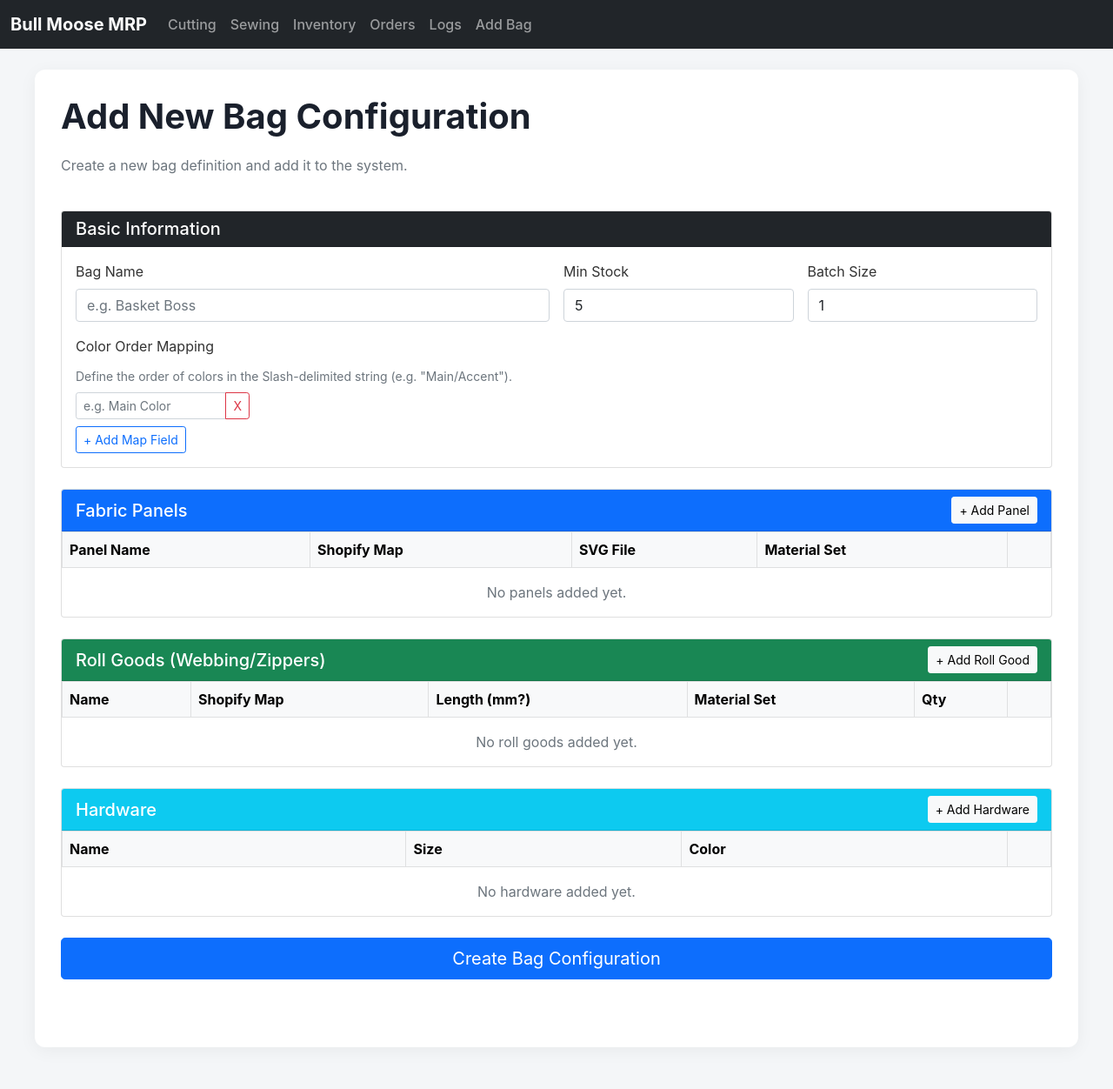
After one commit to NikolaasBender/MRP_mongoose, a Flask app: page /add_bag in a window 1280 px wide. The commit adds this page. Shown: the whole page at 87% size. Run offline with Flask 3, Linux system fonts and the light colour scheme; lists and menus that the app fills with data are empty; parts of the project's set-up code (start-up, migrations or seed data) failed here and were passed over; some libraries are stand-ins or nearby versions.

Commit message:
add bags

```diff
--- a/src/main.py
+++ b/src/main.py
@@ -12,6 +12,9 @@ import argparse
 import multiprocessing
 import time
 from logger import setup_logger
+
+from werkzeug.utils import secure_filename
+import yaml
 
 # --- WEB SERVER IMPORTS ---
 from flask import Flask, render_template, redirect, url_for, request
@@ -30,6 +33,7 @@ API_VERSION = os.getenv("SHOPIFY_API_VERSION")
 API_KEY = os.getenv("SHOPIFY_API_KEY")
 ACCESS_TOKEN = os.getenv("SHOPIFY_ACCESS_TOKEN")
 QUERY_INTERVAL = float(os.getenv("QUERY_INTERVAL", "3"))  # Default to 3 seconds if not set
+ASSETS_DIR = os.path.join(os.path.dirname(os.path.abspath(__file__)), 'static', 'assets')
 
 # Initialize global/shared resources
 # NOTE: In a multiprocessing environment, this global state is copied.
@@ -59,13 +63,113 @@ base_dir = os.path.dirname(os.path.abspath(__file__))
 template_dir = os.path.join(base_dir, '..', 'templates')
 
 # Initialize the Flask app outside the function
-app = Flask(__name__, template_folder=template_dir)
+app = Flask(__name__, template_folder=template_dir, static_folder='static')
 
 # NOTE: The database connection and logic remain the same,
 # relying on the globally defined 'database' object (or the file 'inventory.db').
 @app.route('/')
 def index():
     return redirect(url_for('cutting'))
+
+@app.route('/add_bag', methods=['GET', 'POST'])
+def add_bag():
+    if request.method == 'GET':
+        return render_template('add_bag.html')
+
+    if request.method == 'POST':
+        try:
+            f = request.form
+
+            # 1. Parse Basic Info
+            bag_data = {
+                'name': f.get('name'),
+                'inventory_policy': {
+                    'min_stock': int(f.get('min_stock', 5)),
+                    'batch_size': int(f.get('batch_size', 1))
+                },
+                'color_order_map': f.getlist('color_order_map[]'),
+                'fabric_panels': [],
+                'hardware': [],
+                'roll_goods': []
+            }
+
+            # 2. Parse Panels & Upload Files
+            panel_names = f.getlist('panel_name[]')
+            panel_maps = f.getlist('panel_shop_map[]')
+            panel_materials = f.getlist('panel_material[]')
+            panel_files = request.files.getlist('panel_file[]')
+
+            # Ensure assets directory exists
+            if not os.path.exists(ASSETS_DIR):
+                os.makedirs(ASSETS_DIR)
+
+            for i, name in enumerate(panel_names):
+                if not name: continue # Skip empty rows
+
+                filename = "placeholder.svg"
+                if i < len(panel_files) and panel_files[i].filename:
+                    file = panel_files[i]
+                    filename = secure_filename(file.filename)
+                    file.save(os.path.join(ASSETS_DIR, filename))
+
+                bag_data['fabric_panels'].append({
+                    'name': name,
+                    'shop_map': panel_maps[i] if i < len(panel_maps) else "",
+                    'file_path': filename,
+                    'material_set': panel_materials[i] if i < len(panel_materials) else "Default Fabric"
+                })
+
+            # 3. Parse Hardware
+            hw_names = f.getlist('hw_name[]')
+            hw_sizes = f.getlist('hw_size[]')
+            hw_colors = f.getlist('hw_color[]')
+
+            for i, name in enumerate(hw_names):
+                if not name: continue
+                bag_data['hardware'].append({
+                    'name': name,
+                    'size': int(hw_sizes[i]) if i < len(hw_sizes) and hw_sizes[i] else 0,
+                    'color': hw_colors[i] if i < len(hw_colors) else "Silver"
+                })
+
+            # 4. Parse Roll Goods
+            rg_names = f.getlist('webbing_name[]')
+            rg_maps = f.getlist('webbing_shop_map[]')
+            rg_lens = f.getlist('webbing_len[]')
+            rg_mats = f.getlist('webbing_material[]')
+            rg_qtys = f.getlist('webbing_qty[]')
+
+            for i, name in enumerate(rg_names):
+                if not name: continue
+                bag_data['roll_goods'].append({
+                    'name': name,
+                    'shop_map': rg_maps[i] if i < len(rg_maps) else "",
+                    'len': int(rg_lens[i]) if i < len(rg_lens) and rg_lens[i] else 0,
+                    'material_set': rg_mats[i] if i < len(rg_mats) else "Default",
+                    'quantity': int(rg_qtys[i]) if i < len(rg_qtys) and rg_qtys[i] else 1
+                })
+
+            # 5. Append to YAML
+            # We wrap it in a 'bag' key as per existing schema
+            full_doc = {'bag': bag_data}
+
+            with open('src/bags_configs.yaml', 'a') as f:
+                f.write('\n---\n')
+                yaml.dump(full_doc, f, sort_keys=False)
+
+            logger.info(f"Successfully added new bag: {bag_data['name']}")
+
+            # Reload bags in memory (for this process only)
+            global bags
+            bags = Bag.from_yaml('src/bags_configs.yaml')
+            # Update order_manager's reference
+            order_manager.bags = bags
+
+            return redirect(url_for('cutting'))
+
+        except Exception as e:
+            logger.error(f"Error adding bag: {e}")
+            return f"Error adding bag: {str(e)}", 500
 
 @app.route('/cutting')
 def cutting():
--- /dev/null
+++ b/templates/add_bag.html
@@ -0,0 +1,218 @@
+{% extends 'layout.html' %}
+
+{% block content %}
+<div class="row mb-4">
+    <div class="col">
+        <h1>Add New Bag Configuration</h1>
+        <p class="text-muted">Create a new bag definition and add it to the system.</p>
+    </div>
+</div>
+
+<form action="{{ url_for('add_bag') }}" method="POST" enctype="multipart/form-data" id="addBagForm">
+    <!-- Basic Information -->
+    <div class="card mb-4">
+        <div class="card-header bg-dark text-white">
+            <h5 class="mb-0">Basic Information</h5>
+        </div>
+        <div class="card-body">
+            <div class="row g-3">
+                <div class="col-md-6">
+                    <label for="bagName" class="form-label">Bag Name</label>
+                    <input type="text" class="form-control" id="bagName" name="name" required
+                        placeholder="e.g. Basket Boss">
+                </div>
+                <!-- Inventory Policy -->
+                <div class="col-md-3">
+                    <label for="minStock" class="form-label">Min Stock</label>
+                    <input type="number" class="form-control" id="minStock" name="min_stock" value="5" required>
+                </div>
+                <div class="col-md-3">
+                    <label for="batchSize" class="form-label">Batch Size</label>
+                    <input type="number" class="form-control" id="batchSize" name="batch_size" value="1" required>
+                </div>
+
+                <!-- Color Order Map -->
+                <div class="col-12">
+                    <label class="form-label">Color Order Mapping</label>
+                    <div class="form-text mb-2">Define the order of colors in the Slash-delimited string (e.g.
+                        "Main/Accent").</div>
+                    <div id="colorMapContainer" class="d-flex flex-wrap gap-2 mb-2">
+                        <!-- Dynamic inputs will go here -->
+                        <div class="input-group input-group-sm" style="width: 200px;">
+                            <input type="text" class="form-control" name="color_order_map[]"
+                                placeholder="e.g. Main Color" required>
+                            <button class="btn btn-outline-danger" type="button"
+                                onclick="this.parentElement.remove()">X</button>
+                        </div>
+                    </div>
+                    <button type="button" class="btn btn-sm btn-outline-primary" onclick="addColorMapField()">+ Add Map
+                        Field</button>
+                </div>
+            </div>
+        </div>
+    </div>
+
+    <!-- Fabric Panels -->
+    <div class="card mb-4">
+        <div class="card-header bg-primary text-white d-flex justify-content-between align-items-center">
+            <h5 class="mb-0">Fabric Panels</h5>
+            <button type="button" class="btn btn-sm btn-light" onclick="addPanelRow()">+ Add Panel</button>
+        </div>
+        <div class="card-body p-0">
+            <div class="table-responsive">
+                <table class="table table-bordered mb-0" id="panelsTable">
+                    <thead class="table-light">
+                        <tr>
+                            <th>Panel Name</th>
+                            <th>Shopify Map</th>
+                            <th>SVG File</th>
+                            <th>Material Set</th>
+                            <th width="50"></th>
+                        </tr>
+                    </thead>
+                    <tbody>
+                        <!-- Rows added via JS -->
+                    </tbody>
+                </table>
+            </div>
+            <div class="p-3 text-center text-muted" id="noPanelsMsg">No panels added yet.</div>
+        </div>
+    </div>
+
+    <!-- Roll Goods -->
+    <div class="card mb-4">
+        <div class="card-header bg-success text-white d-flex justify-content-between align-items-center">
+            <h5 class="mb-0">Roll Goods (Webbing/Zippers)</h5>
+            <button type="button" class="btn btn-sm btn-light" onclick="addWebbingRow()">+ Add Roll Good</button>
+        </div>
+        <div class="card-body p-0">
+            <div class="table-responsive">
+                <table class="table table-bordered mb-0" id="webbingTable">
+                    <thead class="table-light">
+                        <tr>
+                            <th>Name</th>
+                            <th>Shopify Map</th>
+                            <th>Length (mm?)</th>
+                            <th>Material Set</th>
+                            <th>Qty</th>
+                            <th width="50"></th>
+                        </tr>
+                    </thead>
+                    <tbody>
+                        <!-- Rows added via JS -->
+                    </tbody>
+                </table>
+            </div>
+            <div class="p-3 text-center text-muted" id="noWebbingMsg">No roll goods added yet.</div>
+        </div>
+    </div>
+
+    <!-- Hardware -->
+    <div class="card mb-4">
+        <div class="card-header bg-info text-white d-flex justify-content-between align-items-center">
+            <h5 class="mb-0">Hardware</h5>
+            <button type="button" class="btn btn-sm btn-light" onclick="addHardwareRow()">+ Add Hardware</button>
+        </div>
+        <div class="card-body p-0">
+            <div class="table-responsive">
+                <table class="table table-bordered mb-0" id="hardwareTable">
+                    <thead class="table-light">
+                        <tr>
+                            <th>Name</th>
+                            <th>Size</th>
+                            <th>Color</th>
+                            <th width="50"></th>
+                        </tr>
+                    </thead>
+                    <tbody>
+                        <!-- Rows added via JS -->
+                    </tbody>
+                </table>
+            </div>
+            <div class="p-3 text-center text-muted" id="noHardwareMsg">No hardware added yet.</div>
+        </div>
+    </div>
+
+    <div class="d-grid gap-2 mb-5">
+        <button type="submit" class="btn btn-primary btn-lg">Create Bag Configuration</button>
+    </div>
+
+</form>
+
+{% endblock %}
+
+{% block scripts %}
+<script>
+    // --- Helper to Create Inputs ---
+    function createInput(name, placeholder, type = "text", required = true, value = "") {
+        return `<input type="${type}" name="${name}" class="form-control form-control-sm" placeholder="${placeholder}" ${required ? 'required' : ''} value="${value}">`;
+    }
+
+    // --- Color Map Logic ---
+    function addColorMapField() {
+        const container = document.getElementById('colorMapContainer');
+        const div = document.createElement('div');
+        div.className = 'input-group input-group-sm';
+        div.style.width = '200px';
+        div.innerHTML = `
+            <input type="text" class="form-control" name="color_order_map[]" placeholder="Map Key" required>
+            <button class="btn btn-outline-danger" type="button" onclick="this.parentElement.remove()">X</button>
+        `;
+        container.appendChild(div);
+    }
+
+    // --- Panel Logic ---
+    function addPanelRow() {
+        document.getElementById('noPanelsMsg').style.display = 'none';
+        const tbody = document.querySelector('#panelsTable tbody');
+        const row = tbody.insertRow();
+        const idx = tbody.rows.length; // 1-based, strictly acting as unique suffix valid for this submission
+
+        // We use array naming convention: panels[idx][field]
+        // But simple arrays are easier: panels_name[], panels_map[], etc.
+        // Let's use simpler arrays for parsing ease in Flask unless we need deep nesting binding.
+        // Actually, grouping by row index is safer. Let's send list of dicts.
+        // Flask request.form.getlist works well with simple names.
+
+        row.innerHTML = `
+            <td>${createInput('panel_name[]', 'Name')}</td>
+            <td>${createInput('panel_shop_map[]', 'Shopify Property Key')}</td>
+            <td><input type="file" name="panel_file[]" class="form-control form-control-sm" accept=".svg"></td>
+            <td>${createInput('panel_material[]', 'Default Fabric')}</td>
+            <td><button type="button" class="btn btn-sm btn-danger" onclick="this.closest('tr').remove()">X</button></td>
+        `;
+    }
+
+    // --- Webbing Logic ---
+    function addWebbingRow() {
+        document.getElementById('noWebbingMsg').style.display = 'none';
+        const tbody = document.querySelector('#webbingTable tbody');
+        const row = tbody.insertRow();
+
+        row.innerHTML = `
+            <td>${createInput('webbing_name[]', 'Name')}</td>
+            <td>${createInput('webbing_shop_map[]', 'Shop Map')}</td>
+            <td>${createInput('webbing_len[]', '100', 'number')}</td>
+            <td>${createInput('webbing_material[]', 'Material Set')}</td>
+            <td>${createInput('webbing_qty[]', '1', 'number')}</td>
+            <td><button type="button" class="btn btn-sm btn-danger" onclick="this.closest('tr').remove()">X</button></td>
+        `;
+    }
+
+    // --- Hardware Logic ---
+    function addHardwareRow() {
+        document.getElementById('noHardwareMsg').style.display = 'none';
+        const tbody = document.querySelector('#hardwareTable tbody');
+        const row = tbody.insertRow();
+
+        row.innerHTML = `
+            <td>${createInput('hw_name[]', 'Name')}</td>
+            <td>${createInput('hw_size[]', 'Size', 'number')}</td>
+            <td>${createInput('hw_color[]', 'Color (e.g. Black)')}</td>
+            <td><button type="button" class="btn btn-sm btn-danger" onclick="this.closest('tr').remove()">X</button></td>
+        `;
+    }
+
+    // Initialize with one row each? No, let user choose.
+</script>
+{% endblock %}
--- a/templates/layout.html
+++ b/templates/layout.html
@@ -76,6 +76,9 @@
                     <li class="nav-item">
                         <a class="nav-link" href="/logs">Logs</a>
                     </li>
+                    <li class="nav-item">
+                        <a class="nav-link" href="/add_bag">Add Bag</a>
+                    </li>
                 </ul>
             </div>
         </div>
```
Also changed, not shown: DESIGN_DOC.md (+12 -0 lines), src/bags_configs.yaml (+16 -0 lines), src/static/assets/test_svg.svg (added), 1 other file.
